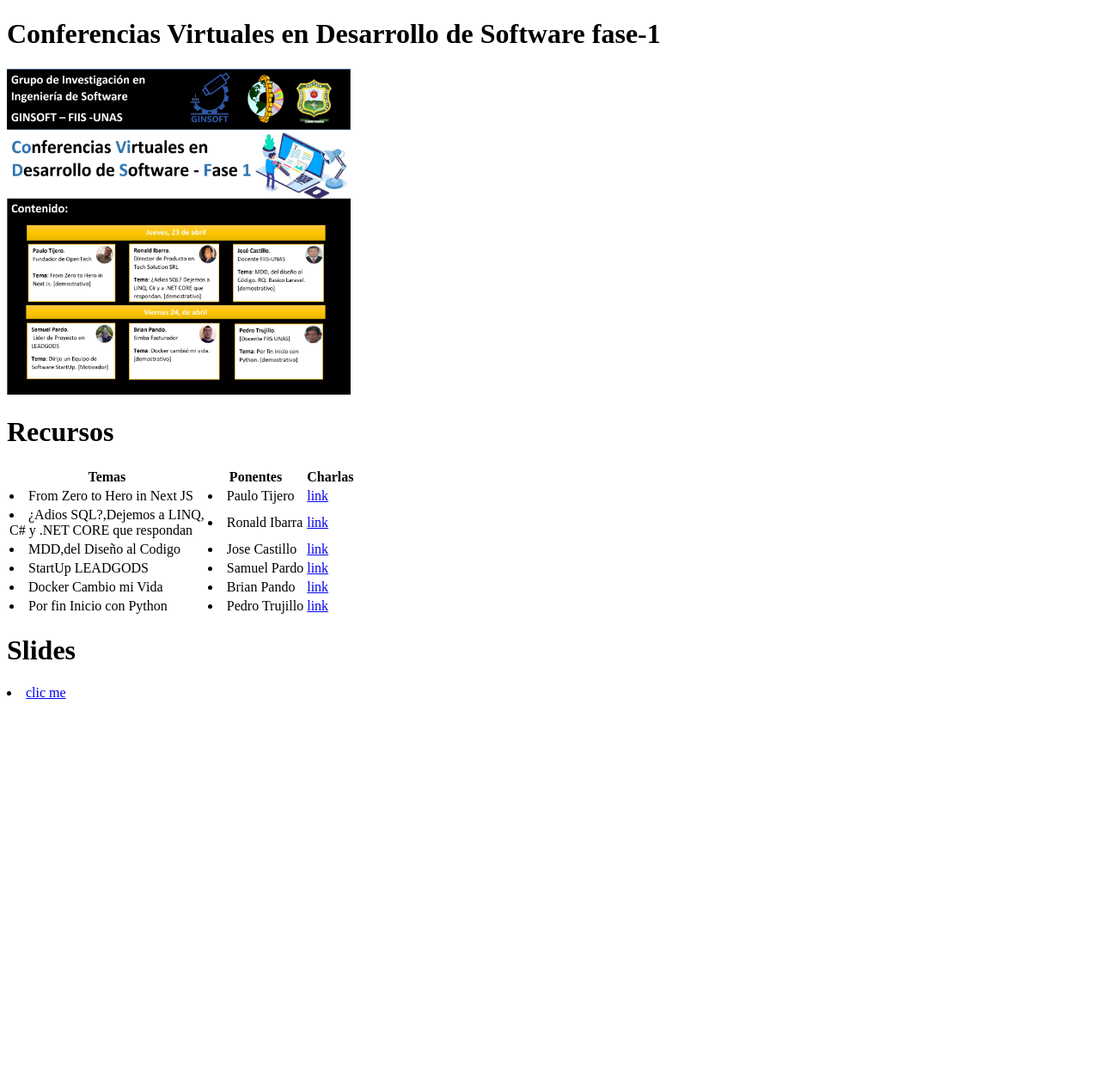
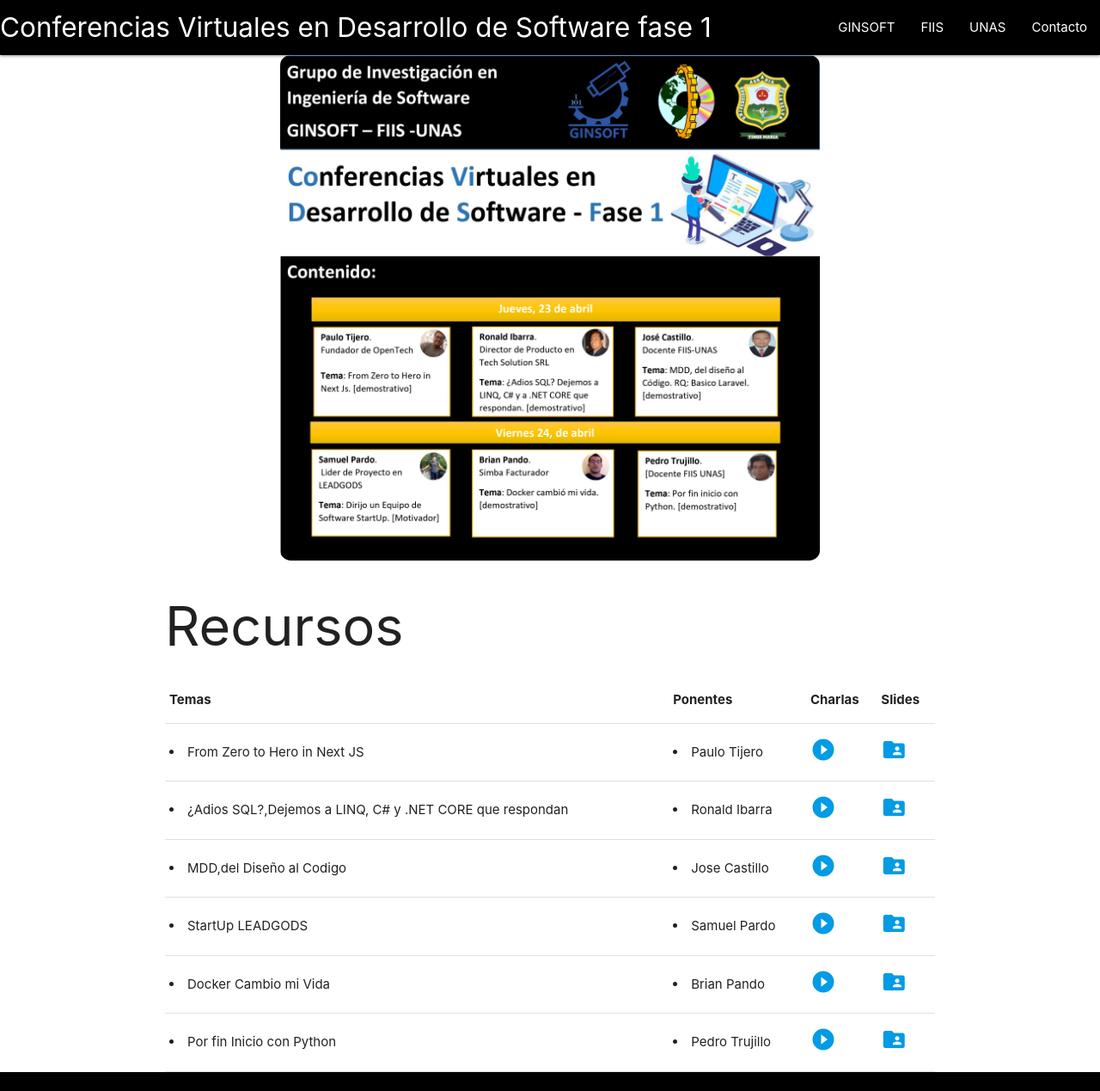
Before and after one commit to brianpando/covid2020, a plain HTML site: page index.html in a window 1280 px wide. Shown: the whole page at 86% size. Before the commit the page ends 823 px from the top, so only its background shows below. Drawn offline with nearby package versions, Linux system fonts and the light colour scheme.

Commit message:
add link files

```diff
--- a/index.html
+++ b/index.html
@@ -3,13 +3,28 @@
 <head>
     <meta charset="UTF-8">
     <meta name="viewport" content="width=device-width, initial-scale=1.0">
+    <link href="https://fonts.googleapis.com/icon?family=Material+Icons" rel="stylesheet">
+    <link rel="stylesheet" href="https://cdnjs.cloudflare.com/ajax/libs/materialize/1.0.0/css/materialize.min.css">
+    <meta name="viewport" content="width=device-width, initial-scale=1.0">
+
     <title>Webinar-Ginsoft</title>
-    <h1>Conferencias Virtuales en Desarrollo de Software fase-1</h1>
+    <nav>
+        <div class="nav-wrapper" style="background-color: black;">
+            <a  class="brand-logo">Conferencias Virtuales en Desarrollo de Software fase 1</a>
+            <ul id="nav-mobile" class="right hide-on-med-and-down">
+              <li><a href="https://www.facebook.com/Ginsoft/" target="blank">GINSOFT</a></li>
+              <li><a href="https://fiis.unas.edu.pe/" target="blank">FIIS</a></li>
+              <li><a href="https://portal.unas.edu.pe/" target="blank">UNAS</a></li>
+              <li><a href="mailto:UNASBRIAN@unas.edu.pe">Contacto</a></li>
+
+            </ul>
+        </div>
+      </nav>
 </head>
-
  <body>
-    <div id="image">
-        <img src="image/0001.jpg" alt="Workplace" usemap="#workmap" width="400" height="379">
+        <div class="container">
+            <div >
+             <img src="image/0001.jpg" style=" border-radius: 2%;width: 70%;height: auto; display: block;margin-left: auto;margin-right: auto;">
              </div>
             <div id="body">
                 <h1>Recursos</h1>
@@ -19,49 +34,58 @@
                             <th>Temas</th>
                             <th>Ponentes</th>
                             <th>Charlas</th>
+                            <th>Slides</th>
                         </tr>
                         <tr>
                             <td><li>From Zero to Hero in Next JS</li></td>
                             <td><li>Paulo Tijero</li></td>
-                    <td><a title="links" href="https://youtu.be/zhDdmZGuhh4" target="blank">link</a></td>
+                            <td><a title="video" href="https://youtu.be/zhDdmZGuhh4" target="blank"><i class="small material-icons" >play_circle_filled</i></a></td>
+                            <td><a title="slides" target="blank" href="https://drive.google.com/open?id=1G3b-n0NL7XFH-dlJp1QtqHFr1IerbA8GvL2Apt9zX54"><i class="small material-icons" >folder_shared</i></a></td>
+
                         </tr>
 
                         <tr>
-                    <td><li>¿Adios SQL?,Dejemos a LINQ,  <br>C# y .NET CORE que respondan<br></li></td>
+                            <td><li>¿Adios SQL?,Dejemos a LINQ,  C# y .NET CORE que respondan</li></td>
                             <td><li>Ronald Ibarra</li></td>
-                    <td><a title="links" href="#https://youtu.be/lj0-WzHsESo">link</a></td>
+                            <td><a title="video" target="blank" href="#https://youtu.be/lj0-WzHsESo"><i class="small material-icons" >play_circle_filled</i></a></td>
+                            <td><a title="slides" target="blank" href="https://drive.google.com/drive/folders/1TA-aGADl-eagwtK9CVbSuuhXSzlHzeIg?usp=sharing"><i class="small material-icons" >folder_shared</i></a></td>
                         </tr>
 
                         <tr>
                             <td><li>MDD,del Diseño al Codigo</li></td>
                             <td><li>Jose Castillo</li></td>
-                    <td><a title="links" href="#">link</a></td>
+                            <td><a title="video" target="blank"  href="#"><i class="small material-icons" >play_circle_filled</i></a></td>
+                            <td><a title="slides" target="blank" href="#"><i class="small material-icons" >folder_shared</i></a></td>
                         </tr>
 
                         <tr>
                             <td><li>StartUp LEADGODS</li></td>
                             <td><li>Samuel Pardo</li></td>
-                    <td><a title="links" href="#">link</a></td>
+                            <td><a title="video" target="blank" href="https://youtu.be/VQerW_a_DRs"><i class="small material-icons" >play_circle_filled</i></a></td>
+                            <td><a title="slides" target="blank"  href="https://drive.google.com/open?id=1iQMUUcoys4Tx6gQ1YJT3hwdyIQSXAVpH-Gw_P2J4DSM"><i class="small material-icons" >folder_shared</i></a></td>
                         </tr>
 
                         <tr>
                             <td><li>Docker Cambio mi Vida</li></td>
                             <td><li>Brian Pando</li></td>
-                    <td><a title="links" href="#">link</a></td>
+                            <td><a title="video" target="blank"  href="https://youtu.be/xYuBqarKWIc"><i class="small material-icons" >play_circle_filled</i></a></td>
+                            <td><a title="slides" target="blank"  href="https://drive.google.com/open?id=1io89cuLLrn1BLKHJkaVF_lZ80-amo5yJTncQIRtXQO8"><i class="small material-icons" >folder_shared</i></a></td>
                         </tr>
 
                         <tr>
                             <td><li>Por fin Inicio con Python</li></td>
                             <td><li>Pedro Trujillo</li></td>
-                    <td><a title="links" href="#">link</a></td>
+                            <td><a title="video" target="blank" href="#"><i class="small material-icons" >play_circle_filled</i></a></td>
+                            <td><a title="slides" target="blank" href="https://drive.google.com/open?id=13WhIlxzf55Lb2Ef0R88N5PuFsrBOPATi"><i class="small material-icons" >folder_shared</i></a></td>
                         </tr>
                     </table>
                 </div>
             </div>
-    <div id="footer">
-          <h1>Slides</h1>
-          <li><a href="https://bit.ly/2Kw9qkA" target="blank">clic me</a></li>
         </div>
-
+       <div style="background-color: black;">
+          <footer>
+            2020
+          </footer>
+       </div>
 </body>
 </html>
```
Also changed, not shown: image/Fiis.png (added), image/fb.svg (added), image/logo-ginsoft.png (added), image/logo-unas.png (added). Lines whose indentation alone changed are shown as unchanged.
